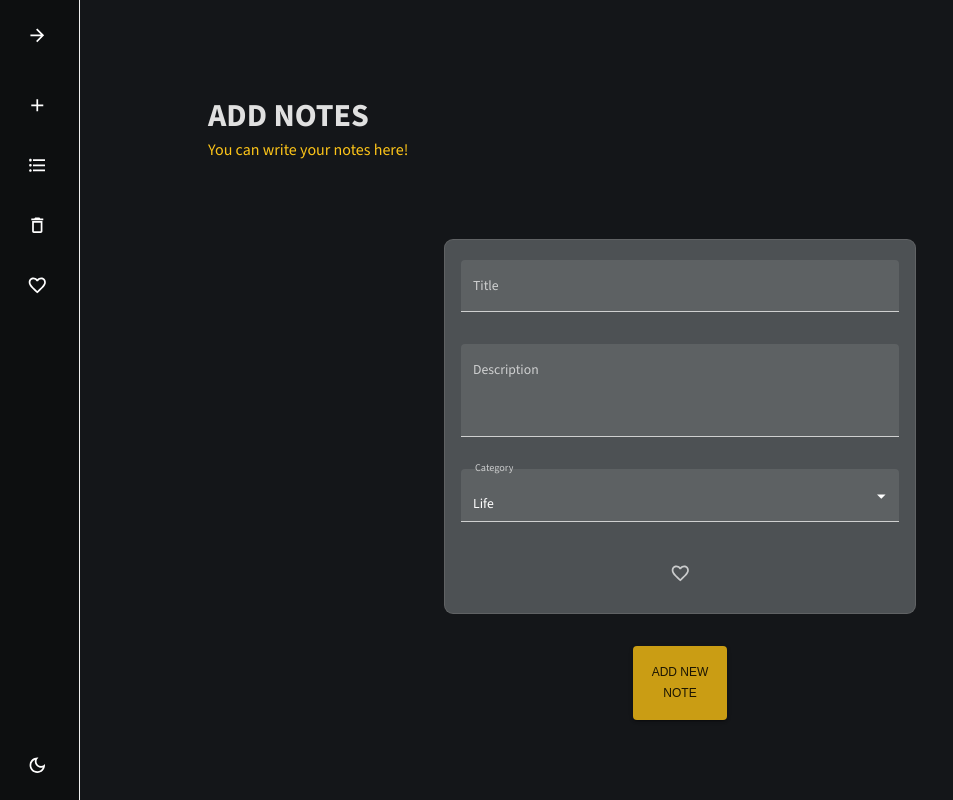
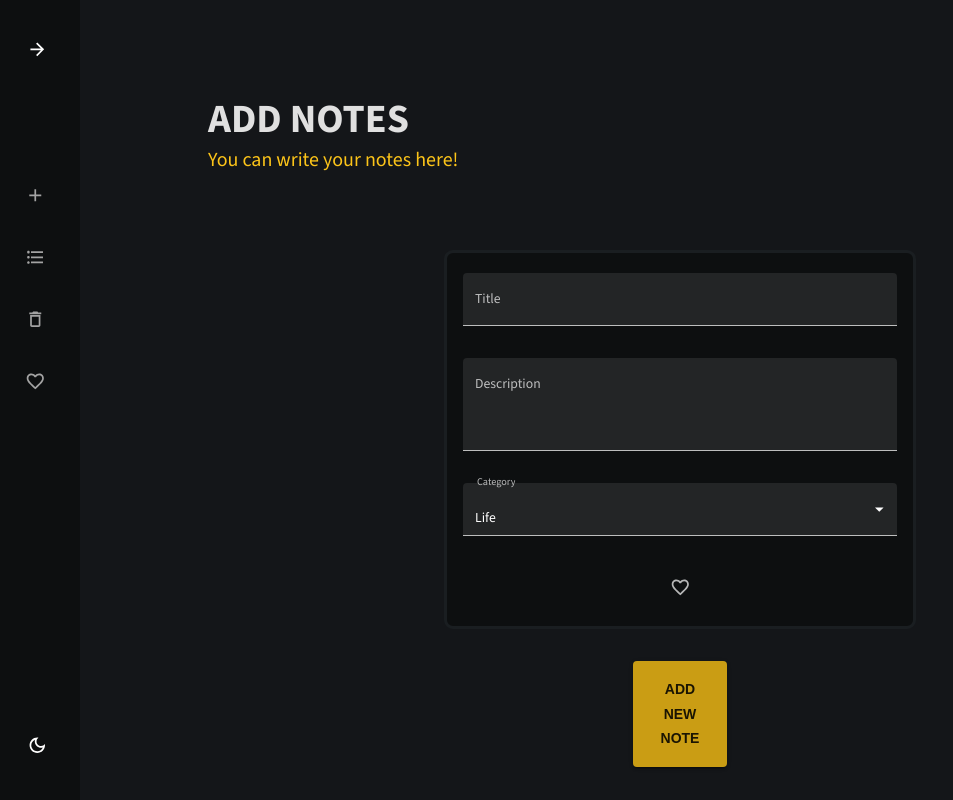
Before and after one commit to Khuba001/NoteKing, a React (Create React App) app: page /add in a window 1280 px wide. Both pictures are taken after a click on the link "NOTEKING". Shown: the whole page, without its empty margins (0-953 px from the left). Built offline with nearby package versions, Linux system fonts and the light colour scheme.

Commit message:
func: more color changes

```diff
--- a/src/components/Header/Header.jsx
+++ b/src/components/Header/Header.jsx
@@ -7,14 +7,14 @@ function Header({ title, subheading }) {
   return (
     <Box mb="30px">
       <Typography
-        variant="h2"
+        variant="h1"
         color={colors.grey[100]}
         fontWeight="bold"
         sx={{ mb: "5px" }}
       >
         {title}
       </Typography>
-      <Typography variant="h5" color={colors.blueAccent[500]}>
+      <Typography variant="h4" color={colors.blueAccent[500]}>
         {subheading}
       </Typography>
     </Box>
--- a/src/components/NoteItem/NoteItem.jsx
+++ b/src/components/NoteItem/NoteItem.jsx
@@ -22,13 +22,14 @@ function NoteItem({
       display="flex"
       flexDirection="column"
       width="80%"
-      border="1px solid #7777"
+      border="3px solid "
+      borderColor={colors.primary[600]}
       borderRadius="9px"
       padding="20px 16px"
       gap="24px"
       mt="56px"
       sx={{
-        backgroundColor: colors.primary[400],
+        backgroundColor: colors.primary[800],
         transform: `scale(${size})`,
         transformOrigin: "left",
         transition: "transform 0.3s ease",
@@ -38,7 +39,7 @@ function NoteItem({
         <Typography variant="h4">{name}</Typography>
 
         <Typography
-          variant="h5"
+          variant="h4"
           borderLeft="1px solid #7777 "
           paddingLeft="10px"
         >
@@ -53,18 +54,19 @@ function NoteItem({
         padding="14px"
         gap="4px"
       >
-        <Typography variant="h5" color={colors.grey[300]}>
+        <Typography variant="h4" color={colors.grey[300]}>
           {category}
         </Typography>
-        <Typography>{description}</Typography>
+        <Typography variant="h5">{description}</Typography>
       </Box>
       <Box display="flex" gap="14px">
         {btn1 && (
           <Button
             color="secondary"
             variant="contained"
-            size="medium"
+            size="large"
             type="button"
+            style={{ fontSize: "14px", fontWeight: "bold" }}
             onClick={OnClickBtn1}
           >
             {btn1}
@@ -74,9 +76,10 @@ function NoteItem({
           <Button
             color="secondary"
             variant="outlined"
-            size="medium"
+            size="large"
             type="button"
             onClick={OnClickBtn2}
+            style={{ fontSize: "14px", fontWeight: "bold" }}
           >
             {btn2}
           </Button>
--- a/src/global/Navbar.jsx
+++ b/src/global/Navbar.jsx
@@ -10,9 +10,9 @@ import ArrowBackIcon from "@mui/icons-material/ArrowBack";
 import { useContext, useState } from "react";
 import { ColorModeContext, tokens } from "../theme";
 import { Sidebar, Menu, MenuItem, menuClasses } from "react-pro-sidebar";
-import { DarkModeOutlined, LightModeOutlined } from "@mui/icons-material";
+import { DarkModeOutlined, Padding } from "@mui/icons-material";
 
-const Item = ({ title, to, icon, isSelected, setIsSelected }) => {
+const ItemFull = ({ title, to, icon, isSelected, setIsSelected }) => {
   const theme = useTheme();
   const colors = tokens(theme.palette.mode);
 
@@ -20,15 +20,41 @@ const Item = ({ title, to, icon, isSelected, setIsSelected }) => {
     <MenuItem
       component={<Link />}
       to={to}
-      style={{
-        margin: "10px 0 10px 0",
-      }}
       active={isSelected === title}
       onClick={() => setIsSelected(title)}
       icon={icon}
+      style={{ color: colors.grey[300] }}
+      rootStyles={{
+        ["." + menuClasses]: {
+          "&:hover": {
+            color: colors.grey[100],
+          },
+        },
+      }}
     >
-      <Typography variant="h5">{title}</Typography>
+      <Typography variant="h4">{title}</Typography>
     </MenuItem>
+  );
+};
+
+const ItemShort = ({ title, to, icon, isSelected, setIsSelected }) => {
+  const theme = useTheme();
+  const colors = tokens(theme.palette.mode);
+
+  return (
+    <MenuItem
+      component={<Link />}
+      to={to}
+      active={isSelected === title}
+      onClick={() => setIsSelected(title)}
+      icon={icon}
+      rootStyles={{
+        display: "flex",
+        alignItems: "center",
+        justifyContent: "center",
+        color: colors.grey[300],
+      }}
+    ></MenuItem>
   );
 };
 
@@ -41,7 +67,12 @@ const Navbar = () => {
 
   return (
     <Box height="100vh" display="flex">
-      <Sidebar collapsed={isCollapsed} backgroundColor={colors.primary[800]}>
+      {/* Sidebar */}
+      <Sidebar
+        collapsed={isCollapsed}
+        backgroundColor={colors.primary[800]}
+        style={{ border: "unset" }}
+      >
         <Box
           display="flex"
           flexDirection="column"
@@ -50,10 +81,12 @@ const Navbar = () => {
         >
           <Menu
             iconShape="square"
-            rootStyles={{
-              ["." + menuClasses.button]: {
-                "&:hover": {
-                  border: `1px solid ${colors.primary[800]}`,
+            menuItemStyles={{
+              button: {
+                [`&:hover`]: {
+                  backgroundColor: colors.primary[800],
+                  border: `2px solid ${colors.primary[700]}`,
+                  borderRadius: "9px",
                 },
               },
             }}
@@ -62,17 +95,19 @@ const Navbar = () => {
             <MenuItem
               onClick={() => setIsCollapsed(!isCollapsed)}
               icon={isCollapsed ? <ArrowForwardIcon /> : undefined}
-              style={{ margin: "10px 0 20px 0" }}
+              style={{
+                border: "none",
+                margin: "24px 0 96px 0",
+              }}
             >
               {!isCollapsed && (
                 <Box
                   display="flex"
                   justifyContent="space-between"
                   alignItems="center"
-                  ml="15px"
                 >
                   <Typography
-                    variant="h3"
+                    variant="h2"
                     style={{
                       color: `${colors.grey[100]}`,
                     }}
@@ -86,29 +121,76 @@ const Navbar = () => {
               )}
             </MenuItem>
             {/* ELEMENTY MENU */}
-            <Box paddingLeft={isCollapsed ? undefined : "10%"}>
-              <Item
+            {/* COLLAPSED ICONS */}
+            {isCollapsed ? (
+              <Box
+                style={{
+                  display: "flex",
+                  justifyContent: "center",
+                  flexDirection: "column",
+                  alignItems: "center",
+                  gap: "12px",
+                }}
+              >
+                <ItemShort
+                  isSelected={isSelected}
+                  setIsSelected={setIsSelected}
+                  icon={<AddModeratorIcon />}
+                  to={"/add"}
+                />
+                <ItemShort
+                  isSelected={isSelected}
+                  setIsSelected={setIsSelected}
+                  icon={<FormatListBulletedIcon />}
+                  to={"/notes"}
+                />
+                <ItemShort
+                  isSelected={isSelected}
+                  setIsSelected={setIsSelected}
+                  icon={<DeleteOutlineIcon />}
+                  to={"/trash"}
+                />
+                <ItemShort
+                  isSelected={isSelected}
+                  setIsSelected={setIsSelected}
+                  icon={<FavoriteBorderIcon />}
+                  to={"/important"}
+                />
+              </Box>
+            ) : (
+              // EXTENDED MENU
+              <Box
+                style={{
+                  display: "flex",
+                  justifyContent: "center",
+                  flexDirection: "column",
+                  alignItems: "center",
+                  padding: "0 12px",
+                  gap: "12px",
+                }}
+              >
+                <ItemFull
                   isSelected={isSelected}
                   setIsSelected={setIsSelected}
                   title={"Add"}
                   icon={<AddModeratorIcon />}
                   to={"/add"}
                 />
-              <Item
+                <ItemFull
                   isSelected={isSelected}
                   setIsSelected={setIsSelected}
                   title={"Notes"}
                   icon={<FormatListBulletedIcon />}
                   to={"/notes"}
                 />
-              <Item
+                <ItemFull
                   isSelected={isSelected}
                   setIsSelected={setIsSelected}
                   title={"Trash"}
                   icon={<DeleteOutlineIcon />}
                   to={"/trash"}
                 />
-              <Item
+                <ItemFull
                   isSelected={isSelected}
                   setIsSelected={setIsSelected}
                   title={"Important"}
@@ -116,28 +198,31 @@ const Navbar = () => {
                   to={"/important"}
                 />
               </Box>
+            )}
           </Menu>
           {/* THEME SWITCH */}
           <Menu
             rootStyles={{
               ["." + menuClasses.button]: {
                 "&:hover": {
-                  backgroundColor: colors.primary[700],
+                  backgroundColor: "unset",
                 },
               },
             }}
             iconShape="square"
             style={{
-              marginBottom: "10px",
+              marginBottom: "30px",
             }}
           >
             <MenuItem
               icon={
                 isCollapsed ? (
                   theme.palette.mode === "light" ? (
-                    <LightModeOutlinedIcon />
+                    <LightModeOutlinedIcon
+                      onClick={colorMode.toggleColorMode}
+                    />
                   ) : (
-                    <DarkModeOutlined />
+                    <DarkModeOutlined onClick={colorMode.toggleColorMode} />
                   )
                 ) : undefined
               }
--- a/src/scenes/AddNotes/AddNotes.jsx
+++ b/src/scenes/AddNotes/AddNotes.jsx
@@ -86,8 +86,9 @@ const AddNotes = ({ notesData, setNotesData }) => {
               display="flex"
               flexDirection="column"
               gap="2rem"
-              sx={{ width: "50%", backgroundColor: colors.primary[400] }}
-              border="1px solid #7777"
+              sx={{ width: "50%", backgroundColor: colors.primary[800] }}
+              border="3px solid"
+              borderColor={colors.primary[600]}
               borderRadius="9px"
               padding="20px 16px
               "
@@ -162,6 +163,7 @@ const AddNotes = ({ notesData, setNotesData }) => {
                 color="secondary"
                 variant="contained"
                 sx={{ width: "10%", padding: "16px 16px" }}
+                style={{ fontSize: "14px", fontWeight: "bold" }}
               >
                 Add New Note
               </Button>
--- a/src/scenes/SingleNote/Note.jsx
+++ b/src/scenes/SingleNote/Note.jsx
@@ -31,24 +31,25 @@ function NoteDetails({ currentNote }) {
       <Box
         display="flex"
         flexDirection="column"
-        border="1px solid #7777"
+        border="3px solid"
+        borderColor={colors.primary[600]}
         borderRadius="9px"
         padding="20px 16px"
         mt="56px"
-        sx={{ backgroundColor: colors.primary[400] }}
+        sx={{ backgroundColor: colors.primary[800] }}
       >
         <Box display="flex" flexDirection="column" gap="14px">
           {/* SINGLE ROW */}
           <Box>
-            <Typography variant="h5">Last edit</Typography>
-            <Typography variant="h6" color={colors.grey[300]}>
+            <Typography variant="h4">Last edit</Typography>
+            <Typography variant="h5" color={colors.grey[300]}>
               {currentNote.editedAt}
             </Typography>
           </Box>
           {/* SINGLE ROW */}
           <Box>
-            <Typography variant="h5">Created At</Typography>
-            <Typography variant="h6" color={colors.grey[300]}>
+            <Typography variant="h4">Created At</Typography>
+            <Typography variant="h5" color={colors.grey[300]}>
               {timeFormatted}
             </Typography>
           </Box>
@@ -216,6 +217,7 @@ function Note({ notesData, setNotesData }) {
                     color="secondary"
                     variant="contained"
                     sx={{ width: "20%", padding: "8px 8px" }}
+                    style={{ fontSize: "14px", fontWeight: "bold" }}
                   >
                     Save
                   </Button>
@@ -225,6 +227,7 @@ function Note({ notesData, setNotesData }) {
                     variant="contained"
                     sx={{ width: "20%", padding: "8px 8px" }}
                     onClick={() => setOpenEdit(!openEdit)}
+                    style={{ fontSize: "14px", fontWeight: "bold" }}
                   >
                     Cancel
                   </Button>
```
Lines whose indentation alone changed are shown as unchanged.
